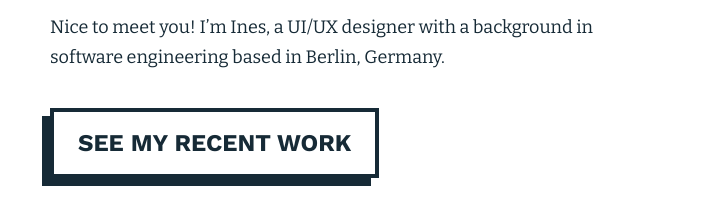
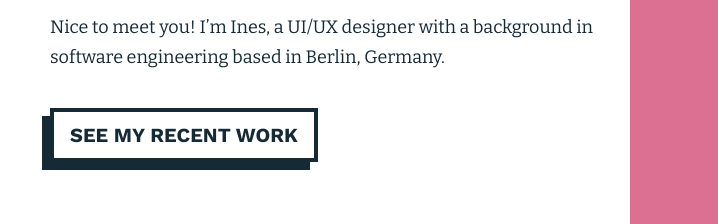
Before and after one commit to ines-siebrecht/ines-siebrecht, a plain HTML site: page index.html in a window 1280 px wide. Shown: the part 576-800 px from the top of the page, without its empty margins (10-728 px from the left). Drawn offline with nearby package versions, Linux system fonts and the light colour scheme.

Commit message:
Reduce button size

```diff
--- a/style.css
+++ b/style.css
@@ -152,12 +152,12 @@ button {
   position: relative;
   display: inline-block;
   transition: all 0.15s linear 0s;
-  padding: 16px 24px;
+  padding: 8px 16px;
   background: #ffffff;
   border: 4px solid #162a36;
   box-shadow: -8px 8px 0px #162a36;
   font-family: Work Sans, sans-serif;
-  font-size: 24px;
+  font-size: 20px;
   font-weight: bold;
   text-transform: uppercase;
   text-decoration: none;
@@ -220,6 +220,7 @@ button:active {
 
 .heroImage {
   grid-area: 1 / 3 / 3 / 5;
+  background-color: palevioletred;
 }
 
 .work {
```
